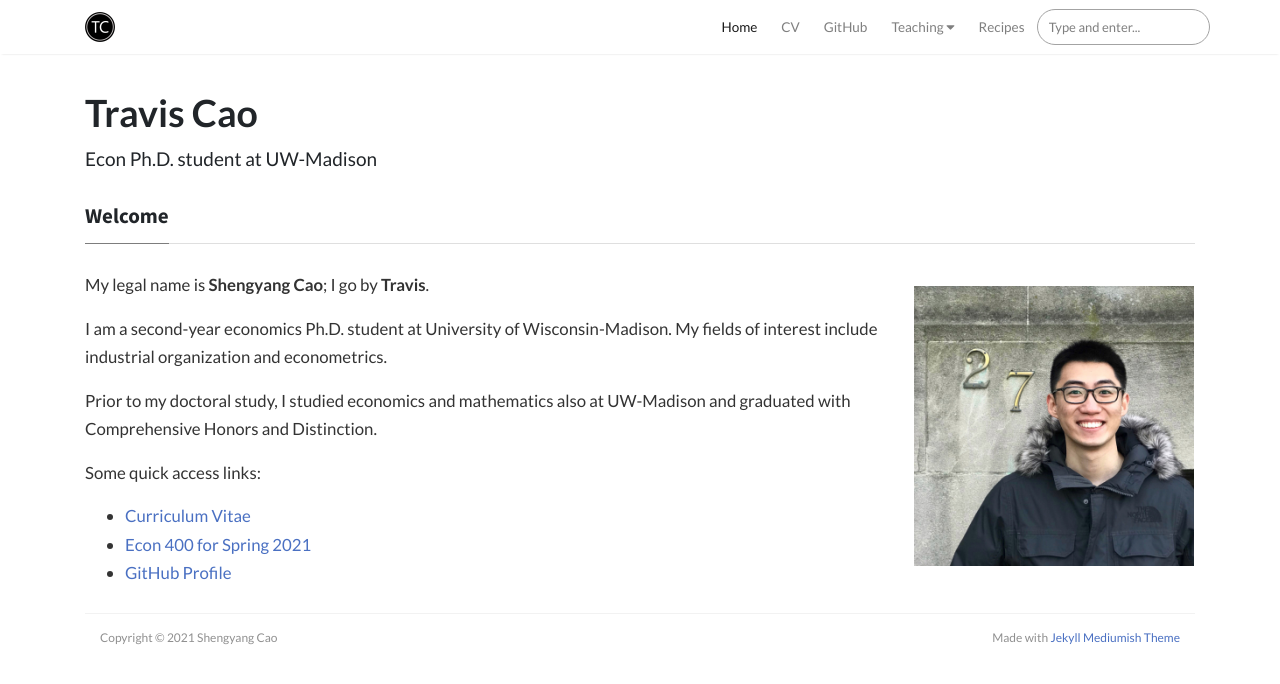
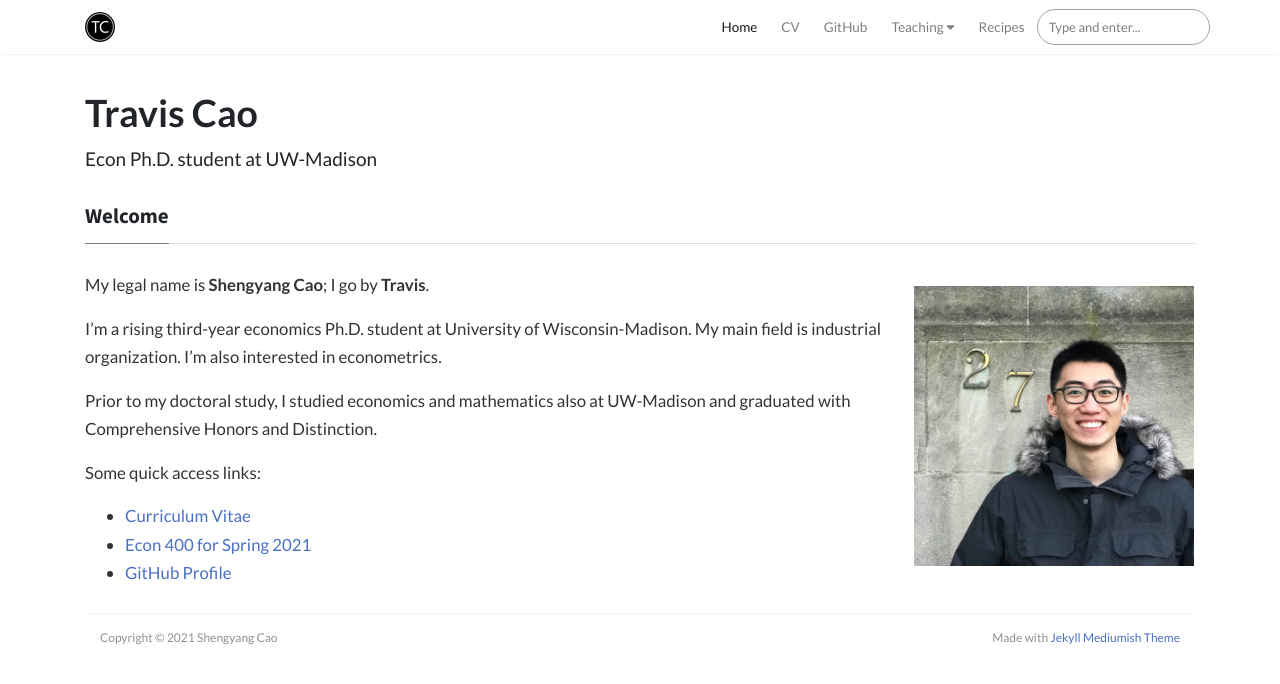
Before and after one commit to scaotravis/scaotravis.github.io, a Jekyll site: the page built from _pages/index.md, in a window 1280 px wide. Shown: the top 684 px of the page. Built offline with Jekyll 4.4.1, drawn with Linux system fonts in a browser that asks for light colours; nearby versions of some CDN libraries; comment, search, counter and statistics services are not loaded.

Commit message:
update homepage

```diff
--- a/_pages/index.md
+++ b/_pages/index.md
@@ -34,7 +34,7 @@ permalink: /
 
 My legal name is **Shengyang Cao**; I go by **Travis**.
 
-I am a second-year economics Ph.D. student at University of Wisconsin-Madison. My fields of interest include industrial organization and econometrics.
+I'm a rising third-year economics Ph.D. student at University of Wisconsin-Madison. My main field is industrial organization. I'm also interested in econometrics.
 
 Prior to my doctoral study, I studied economics and mathematics also at UW-Madison and graduated with Comprehensive Honors and Distinction.
 
```
Also changed, not shown: 1 other file.
